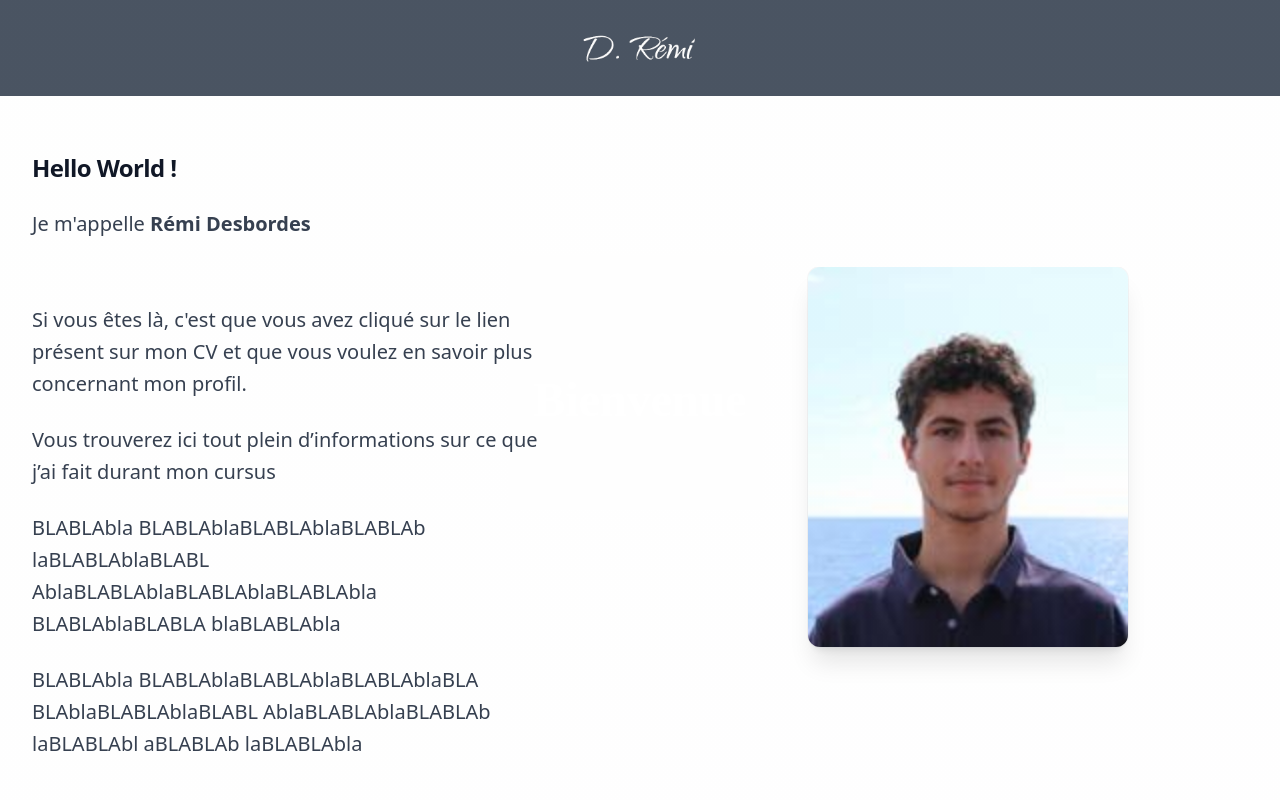
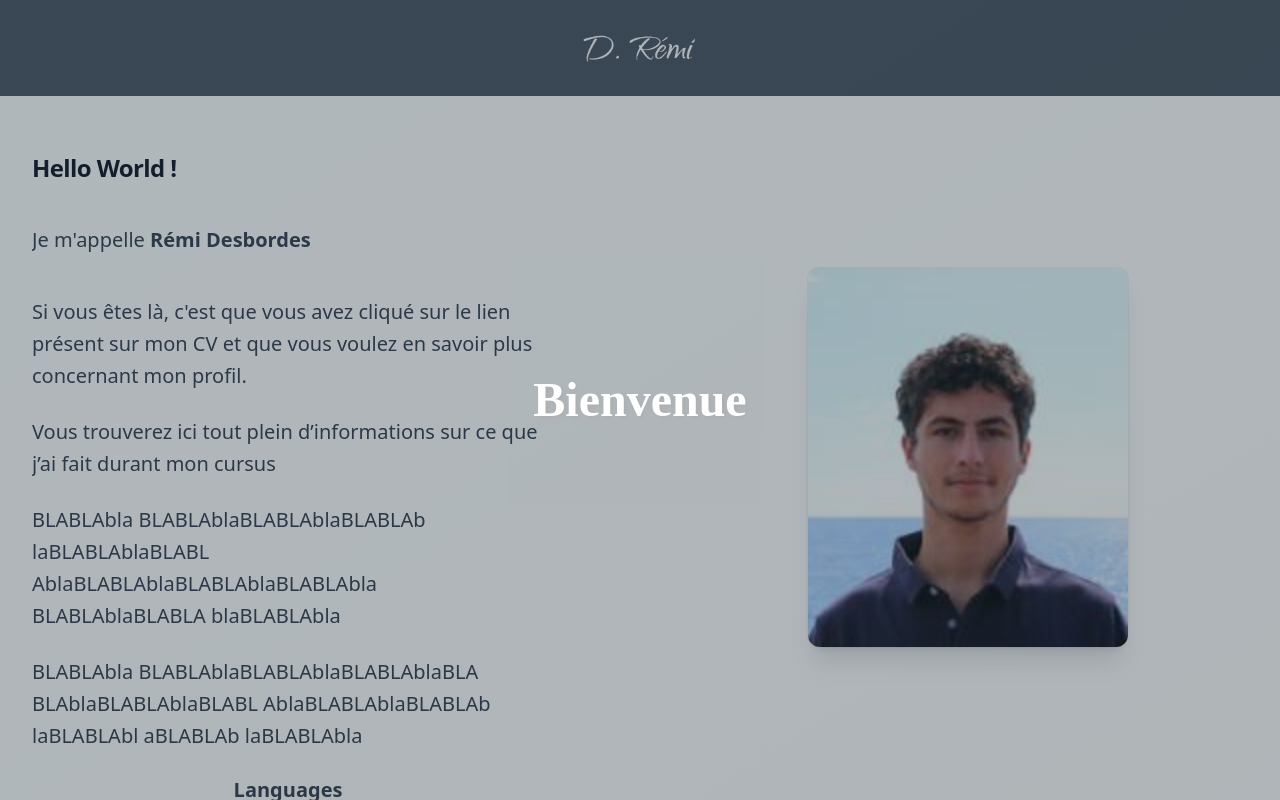
Before and after one commit to WentioxDemoi/CV, a React (Create React App) app: page /Home in a window 1280 px wide. Shown: the top 800 px of the page. Built offline with nearby package versions, Linux system fonts and the light colour scheme.

Commit message:
[ADD] Text effects

```diff
--- a/src/App.js
+++ b/src/App.js
@@ -1,20 +1,38 @@
 import Loading from './component/LoadingScreen'
+import { Reveal } from './component/Reveal.tsx'
+import React, { useState, useEffect } from 'react';
 import Logo from './Pages/Logo'
 import Presentation from './Pages/Home'
 import Projet from './component/TimelineComponent'
 import Parcours from './Pages/Timeline'
 
 
+const App = () => {
+  const [showContent, setShowContent] = useState(false);
 
+  useEffect(() => {
+    const timer = setTimeout(() => {
+      setShowContent(true);
+    }, 4000);
 
-const App = () => {
+    return () => clearTimeout(timer);
+  }, []);
+
   return (
     <div className="App">
+      {/* <Reveal>
+        <h1>okokokokok</h1>
+      </Reveal> */}
       <Loading />
-      <Logo/>
-      <Presentation/>
-      <Parcours/>
-      <Projet/>
+      {showContent && (
+        <>
+          <Logo/>
+          <Presentation/>
+          <Parcours/>
+          <Projet/>
+        </>
+      )}
+
     </div>
   );
 };
--- a/src/Pages/Home.jsx
+++ b/src/Pages/Home.jsx
@@ -13,6 +13,7 @@ import Angular from '../Assets/Angular.png'
 import Spring from '../Assets/Spring.png'
 import Docker from '../Assets/Docker.png'
 import { motion } from 'framer-motion';
+import { Reveal } from '../component/Reveal.tsx';
 
 export default function Home() {
 
@@ -28,11 +29,15 @@ export default function Home() {
         <div className="mx-auto grid max-w-2xl grid-cols-1 gap-x-8 gap-y-16 lg:mx-0 lg:max-w-none lg:grid-cols-2 lg:items-start lg:gap-y-10">
           <div className="lg:col-span-2 lg:col-start-1 lg:row-start-1 lg:mx-auto lg:grid lg:w-full lg:max-w-7xl lg:grid-cols-2 lg:gap-x-8 lg:px-8">
             <div className="lg:pr-4">
-            <div className="lg:max-w-lg">
-              <h1 className="mt-28 text-2xl font-bold tracking-tight text-gray-900">Hello World !</h1>
-              <p className="mt-6 text-xl leading-8 text-gray-700">
+            <div className="mt-28 space-y-10 lg:max-w-lg">
+              <Reveal>
+              <h1 className="text-2xl font-bold tracking-tight text-gray-900">Hello World !</h1>
+              </Reveal>
+              <Reveal>
+              <p className=" text-xl leading-8 text-gray-700">
                 Je m'appelle <strong><span className="font-bold">Rémi Desbordes</span></strong>
               </p>
+              </Reveal>
             </div>
             </div>
           </div>
@@ -41,22 +46,28 @@ export default function Home() {
           </div>
           <div className="lg:col-span-2 lg:col-start-1 lg:row-start-2 lg:mx-auto lg:grid lg:w-full lg:max-w-7xl lg:grid-cols-2 lg:gap-x-8 lg:px-8">
             <div className="lg:pr-4">
-              <div className="max-w-xl text-base leading-7 text-gray-700 lg:max-w-lg">
-
-                <p className="mt-6 text-xl leading-8 text-gray-700">
+              <div className="space-y-6 max-w-xl text-base leading-7 text-gray-700 lg:max-w-lg">
+              <Reveal>
+                <p className="text-xl leading-8 text-gray-700">
                 Si vous êtes là, c'est que vous avez cliqué sur le lien présent sur mon CV et que vous voulez en savoir plus concernant mon profil.
                 </p>
-
-                <p className="mt-6 text-xl leading-8 text-gray-700">
+                </Reveal>
+                <Reveal>
+                <p className="text-xl leading-8 text-gray-700">
                 Vous trouverez ici tout plein d’informations sur ce que j’ai fait durant mon cursus
                 </p>
-                <p className="mt-6 text-xl leading-8 text-gray-700">
+                </Reveal>
+                <Reveal>
+                <p className="text-xl leading-8 text-gray-700">
                   BLABLAbla BLABLAblaBLABLAblaBLABLAb laBLABLAblaBLABL AblaBLABLAblaBLABLAblaBLABLAbla BLABLAblaBLABLA blaBLABLAbla
                 </p>
-                <p className="mt-6 text-xl leading-8 text-gray-700">
+                </Reveal>
+                <Reveal>
+                <p className="text-xl leading-8 text-gray-700">
                 BLABLAbla BLABLAblaBLABLAblaBLABLAblaBLA BLAblaBLABLAblaBLABL AblaBLABLAblaBLABLAb laBLABLAbl aBLABLAb laBLABLAbla
                 </p>
-                <h2 className="text-xl font-bold mt-12 mb-4 text-center">Languages</h2>
+                </Reveal>
+                  <h2 className="text-xl font-bold mt-12 mb-4 text-center">Languages</h2>
                 <div className="flex flex-wrap justify-between mt-10">
       <motion.div className="flex flex-col items-center w-1/2 sm:w-1/2 lg:w-1/3 mb-4 lg:mb-0 mt-10" variants={variants} initial="hidden" animate="visible">
         <motion.img className="h-12 w-12 object-contain" src={C} alt="GitHub Logo" />
--- /dev/null
+++ b/src/component/Reveal.tsx
@@ -0,0 +1,60 @@
+import React, { useEffect, useRef } from "react";
+import { motion, useInView, useAnimation } from "framer-motion"
+import { relative } from "path";
+
+interface Props {
+    children: JSX.Element;
+    width?: "fit-content" | "100%";
+}
+
+export const Reveal = ({ children, width = "fit-content" }: Props) => {
+    const ref = useRef(null);
+    const isInView = useInView(ref, { once: true });
+
+    const mainControls = useAnimation();
+    const slideControls = useAnimation();
+
+    useEffect(() => {
+        if (isInView) {
+            mainControls.start("visible");
+            slideControls.start("visible");
+
+        }
+    }, [isInView]);
+
+    return (
+        <div ref={ref} style={{ position: "relative", width, overflow: "hidden" }}>
+            <motion.div
+                variants={{
+                    hidden: { opacity: 0, y: 75 },
+                    visible: { opacity: 1, y: 0 }
+                }}
+                initial="hidden"
+                animate={mainControls}
+                transition={{ duration: 0.5, delay: 0.25 }}
+            >
+                {children}
+            </motion.div>
+            <motion.div
+                variants={{
+                    hidden: { width: "100%" },
+                    visible: { width: 0 }
+                }}
+                initial="hidden"
+                animate={slideControls}
+                transition={{ duration: 0.5, ease: "easeIn", delay: 0.2 }}
+                style={{
+                    position: "absolute",
+                    top: 6,
+                    bottom: 0,
+                    left: 0,
+                    background: "#4B5563",
+                    zIndex: 10,
+                    borderRadius:  3,
+                }}
+            ></motion.div>
+
+
+        </div>
+    )
+}
```
Also changed, not shown: 1 other file (tests, documents, lock files or other folders).
